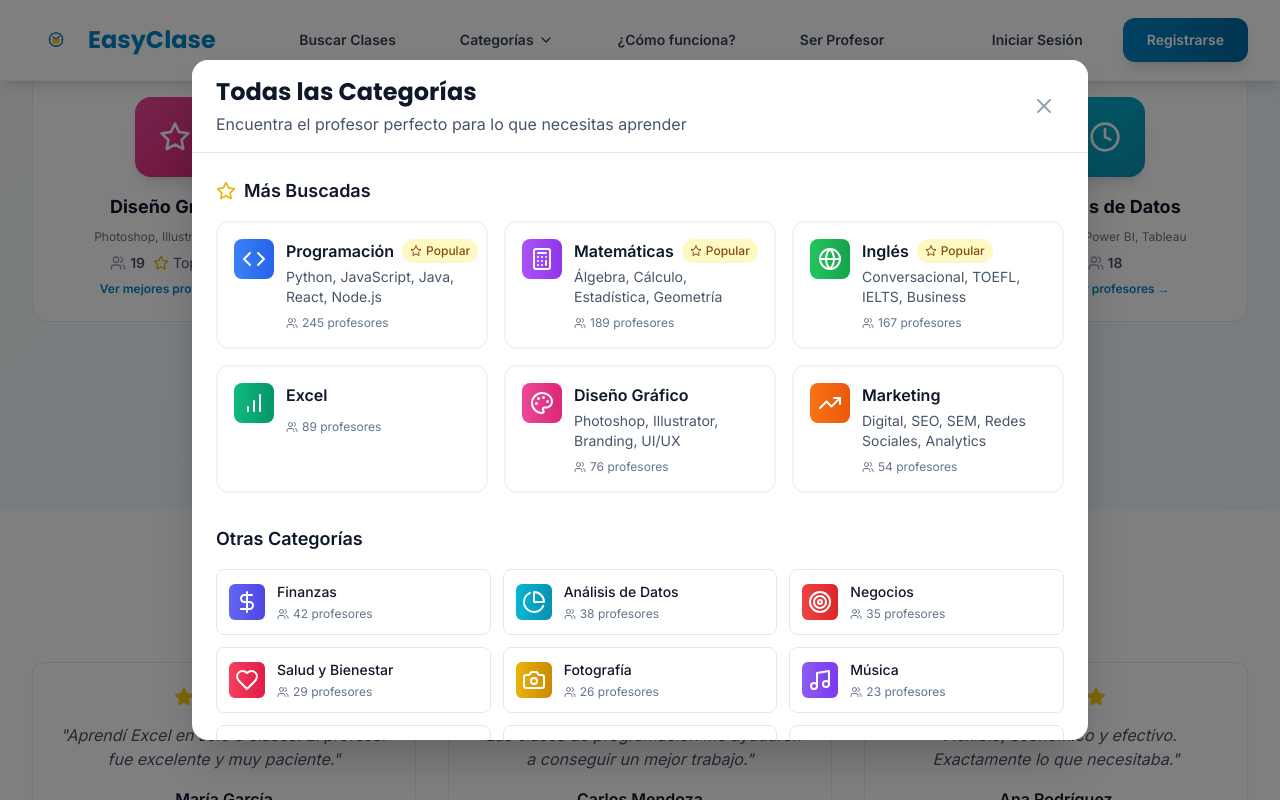
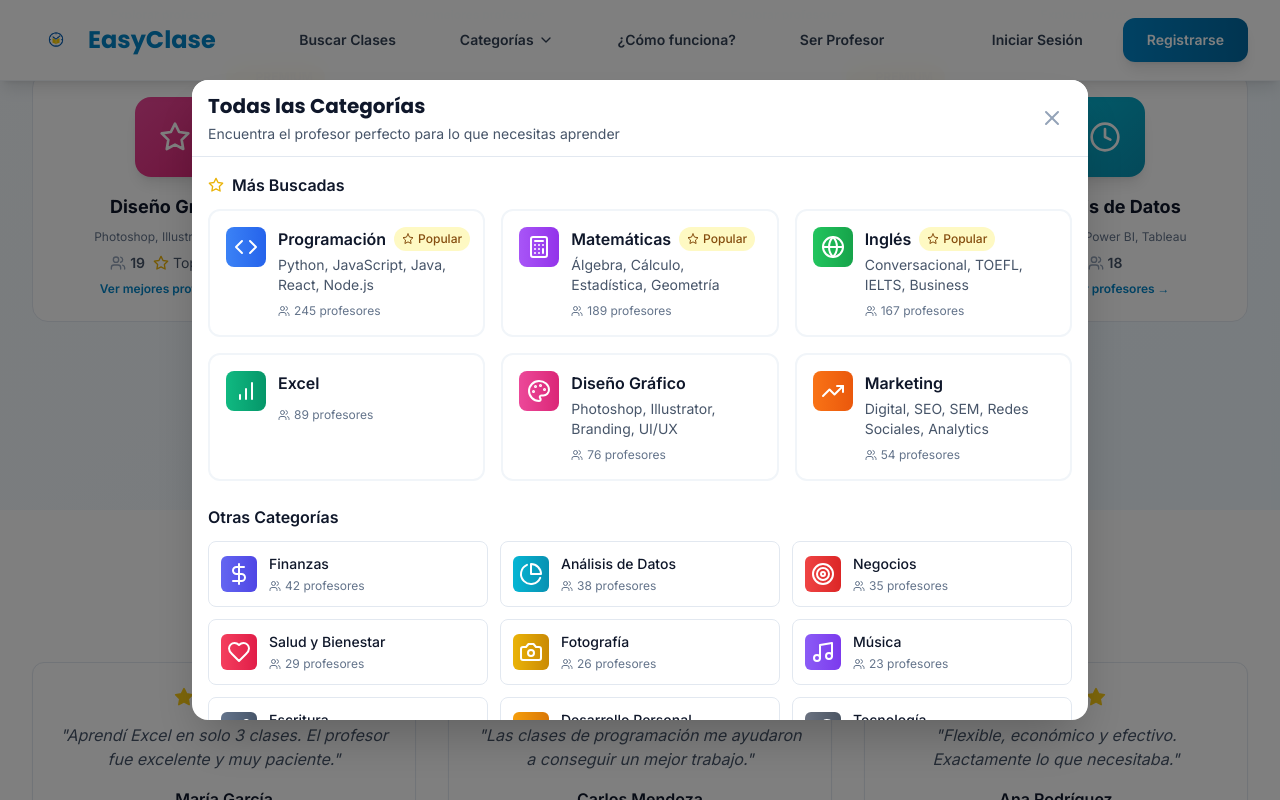
Before and after one commit to Zafiadomgit/EasyClase, a React (Vite) app: page / in a window 1280 px wide. Both pictures are taken after a click on the button "Ver todas las categorías". Shown: the part 2083-2883 px from the top of the page. Built offline with nearby package versions, Linux system fonts and the light colour scheme; the HTML template or start-up script is replaced by a standard one.

Commit message:
fix: Corregir layout modal - evitar corte y mejor estructura

```diff
--- a/src/components/Modal/CategoriesModal.jsx
+++ b/src/components/Modal/CategoriesModal.jsx
@@ -3,8 +3,6 @@ import { X, Star, Users, Code, Calculator, Globe, Palette, TrendingUp, DollarSig
 import { Link } from 'react-router-dom'
 
 const CategoriesModal = ({ isOpen, onClose, highlightCategory = null }) => {
-  console.log('CategoriesModal render:', { isOpen, onClose: !!onClose })
-
   if (!isOpen) return null
 
   // Todas las categorías organizadas por popularidad
@@ -206,22 +204,22 @@ const CategoriesModal = ({ isOpen, onClose, highlightCategory = null }) => {
 
   return (
     <div
-      className="fixed inset-0 bg-black bg-opacity-50 z-[9999] flex items-center justify-center p-4"
+      className="fixed inset-0 bg-black bg-opacity-50 z-[9999] overflow-y-auto"
       onClick={handleBackdropClick}
-      style={{ margin: 0 }}
     >
-      <div
-        className="bg-white rounded-2xl max-w-4xl w-full max-h-[85vh] overflow-y-auto shadow-2xl relative"
-        onClick={(e) => e.stopPropagation()}
-      >
+      <div className="min-h-full flex items-center justify-center p-4">
+        <div
+          className="bg-white rounded-2xl max-w-4xl w-full max-h-[80vh] overflow-y-auto shadow-2xl relative my-8"
+          onClick={(e) => e.stopPropagation()}
+        >
         {/* Header */}
-        <div className="sticky top-0 bg-white border-b border-secondary-200 px-6 py-4 rounded-t-2xl">
+        <div className="sticky top-0 bg-white border-b border-secondary-200 px-4 py-3 rounded-t-2xl">
           <div className="flex items-center justify-between">
             <div>
-              <h2 className="text-2xl font-bold text-secondary-900 font-display">
+              <h2 className="text-xl font-bold text-secondary-900 font-display">
                 Todas las Categorías
               </h2>
-              <p className="text-secondary-600 mt-1">
+              <p className="text-secondary-600 text-sm mt-1">
                 Encuentra el profesor perfecto para lo que necesitas aprender
               </p>
             </div>
@@ -235,11 +233,11 @@ const CategoriesModal = ({ isOpen, onClose, highlightCategory = null }) => {
         </div>
 
         {/* Content */}
-        <div className="p-6">
+        <div className="p-4">
           {/* Categorías más buscadas */}
-          <div className="mb-8">
-            <h3 className="text-lg font-semibold text-secondary-900 mb-4 flex items-center">
-              <Star className="w-5 h-5 text-yellow-500 mr-2" />
+          <div className="mb-6">
+            <h3 className="text-base font-semibold text-secondary-900 mb-3 flex items-center">
+              <Star className="w-4 h-4 text-yellow-500 mr-2" />
               Más Buscadas
             </h3>
             <div className="grid grid-cols-1 sm:grid-cols-2 lg:grid-cols-3 gap-4">
@@ -288,7 +286,7 @@ const CategoriesModal = ({ isOpen, onClose, highlightCategory = null }) => {
 
           {/* Otras categorías */}
           <div>
-            <h3 className="text-lg font-semibold text-secondary-900 mb-4">
+            <h3 className="text-base font-semibold text-secondary-900 mb-3">
               Otras Categorías
             </h3>
             <div className="grid grid-cols-1 sm:grid-cols-2 lg:grid-cols-3 gap-3">
@@ -323,7 +321,7 @@ const CategoriesModal = ({ isOpen, onClose, highlightCategory = null }) => {
         </div>
 
         {/* Footer */}
-        <div className="border-t border-secondary-200 px-6 py-4 bg-secondary-50 rounded-b-2xl">
+        <div className="border-t border-secondary-200 px-4 py-3 bg-secondary-50 rounded-b-2xl">
           <p className="text-sm text-secondary-600 text-center">
             ¿No encuentras lo que buscas? {' '}
             <Link
@@ -336,6 +334,7 @@ const CategoriesModal = ({ isOpen, onClose, highlightCategory = null }) => {
           </p>
         </div>
       </div>
+      </div>
     </div>
   )
 }
```
